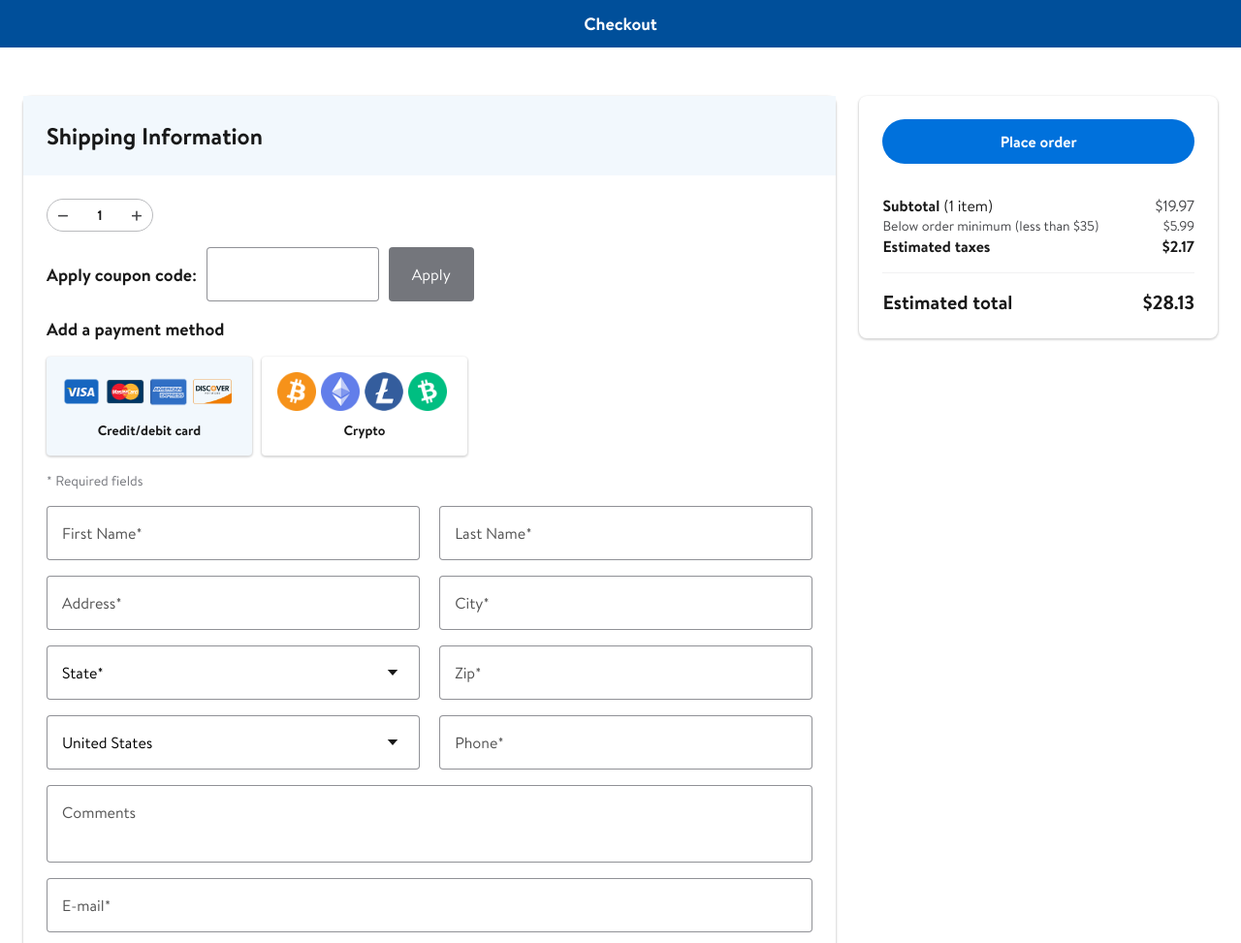
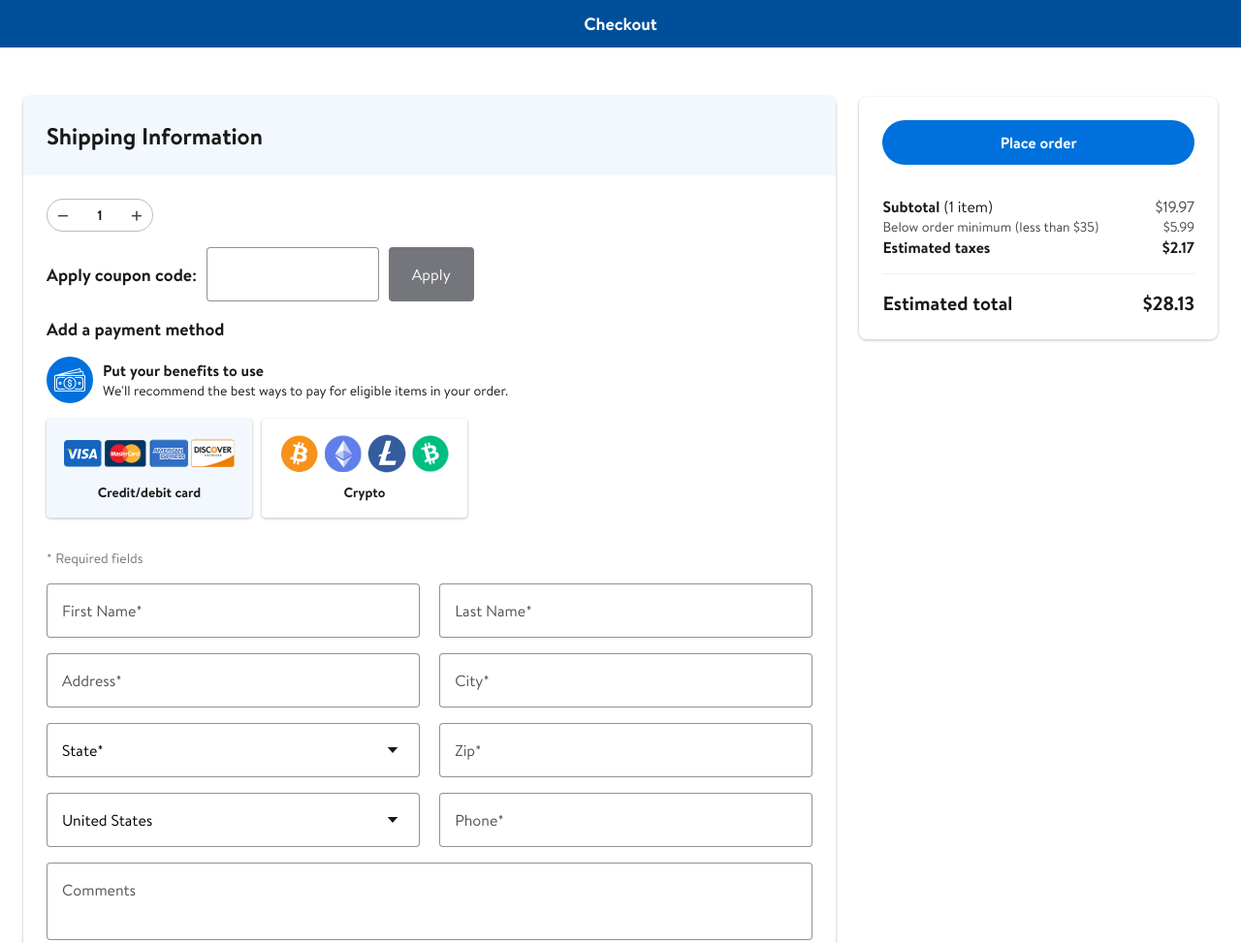
Before and after one commit to dr0n508/checkout, a website: page app/index.html in a window 1280 px wide. Shown: the top 973 px of the page at 97% size. Drawn offline with nearby package versions, Linux system fonts and the light colour scheme.

Commit message:
fix payment methods block

```diff
--- a/app/index.html
+++ b/app/index.html
@@ -59,16 +59,25 @@
               <button class="secondary-btn">Apply</button>
             </div>
 
-            <p class="f4 bold mb3">Add a payment method</p>
+            <div class="payment-block mb3">
+              <p class="f4 bold mb3">Add a payment method</p>
 
-            <div class="radio-toolbar flex pb3">
+              <div class="flex align-center mb3">
+                <div class="money-icon">
+                  <img src="img/money.png" alt="">
+                </div>
+                <div>
+                  <p class="f5 bold">Put your benefits to use</p>
+                  <p class="f6">We'll recommend the best ways to pay for eligible items in your order.</p>
+                </div>
+              </div>
+
+              <div class="radio-toolbar flex pb3">
                 <input type="radio" id="radioCard" name="radioPaymentMethod" value="creditCard" checked>
+
                 <label class="flex flex-column justify-between shadow" for="radioCard">
                   <div class="card-list flex align-center flex-wrap">
-                    <img src="img/visa.png" alt="">
-                    <img src="img/mc.png" alt="">
-                    <img src="img/aex.png" alt="">
-                    <img src="img/discover.png" alt="">
+                    <img src="img/card-row.png" alt="">
                   </div>
                   <p class="f6 bold text-center">Credit/debit card</p>
                 </label>
@@ -76,14 +85,15 @@
                 <input type="radio" id="radioCrypto" name="radioPaymentMethod" value="crypto">
                 <label class="flex flex-column justify-between shadow"  for="radioCrypto">
                   <div class="card-list flex align-center flex-wrap ">
-                    <img src="img/BTC-Bitcoin.png" alt="">
-                    <img src="img/ETC-Ethereum_Classic.png" alt="">
-                    <img src="img/LTC.png" alt="">
-                    <img src="img/BCH-Bitcoin_Cash.png" alt="">
+                    <img src="img/crypto.png" alt="">
                   </div>
                   <p class="f6 bold text-center">Crypto</p>
                 </label>
               </div>
+            </div>
+
+
+
 
             <p class="gray f6 pb3">* Required fields</p>
 
@@ -671,6 +681,12 @@
               </div>
             </div>
 
+            <div class="mb3">
+              <label class="flex align-center" for="billing_as_shipping">
+                <input id="billing_as_shipping" name="billing_as_shipping" type="checkbox" checked="">
+                <span class="f5 bold pl-1">Billing address as Shipping</span></label>
+            </div>
+
             <p class="f3 bold mb3">Billing address</p>
 
             <div class="row-form flex">
--- a/app/scss/_inputs.scss
+++ b/app/scss/_inputs.scss
@@ -117,12 +117,14 @@
       margin-bottom: 10px;
     }
     img {
-      width: 40px;
+      width: 180px;
       height: auto;
-      margin-right: 5px;
     }
     &:hover {
       background-color: #f2f8fd;
     }
   }
+  label:last-child {
+    margin-right: 0;
+  }
 }
--- a/app/scss/main.scss
+++ b/app/scss/main.scss
@@ -226,12 +226,29 @@ h1, h2, h3, h4 {
   }
 }
 
+.payment-block {
+  .money-icon {
+    margin-right: 10px;
+    width: 48px;
+    height: 48px;
+    background-color: $bg;
+    border-radius: 50%;
+    display: flex;
+    align-items: center;
+    justify-content: center;
+    img {
+      width: 65%;
+      height: auto;
+    }
+  }
+}
+
 
 
 @media only screen and (min-width: 993px) {
   .sticky-p {
     position: sticky;
-    top: 50px;
+    top: 100px;
   }
 }
 
```
Also changed, not shown: app/_home.html (+26 -10 lines), app/css/main.min.css, app/img/BCH-Bitcoin_Cash.png (deleted), app/img/BTC-Bitcoin.png (deleted), app/img/ETC-Ethereum_Classic.png (deleted), app/img/LTC.png (deleted), app/img/aex.png (deleted), app/img/card-row.png (added), app/img/credit-cards.png (deleted), app/img/crypto.png (added), app/img/discover.png (deleted), app/img/mc.png (deleted), app/img/money.png (added), app/img/visa.png (deleted), 1 other file.
